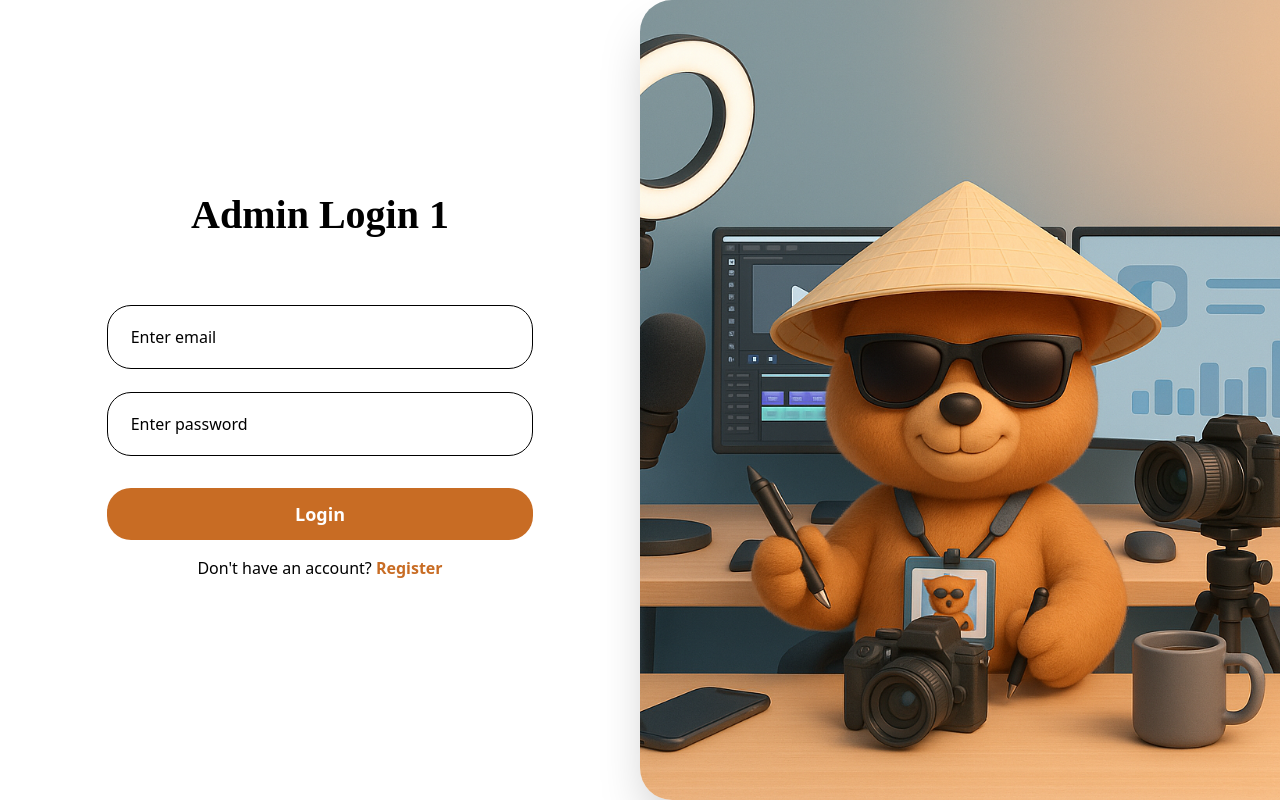
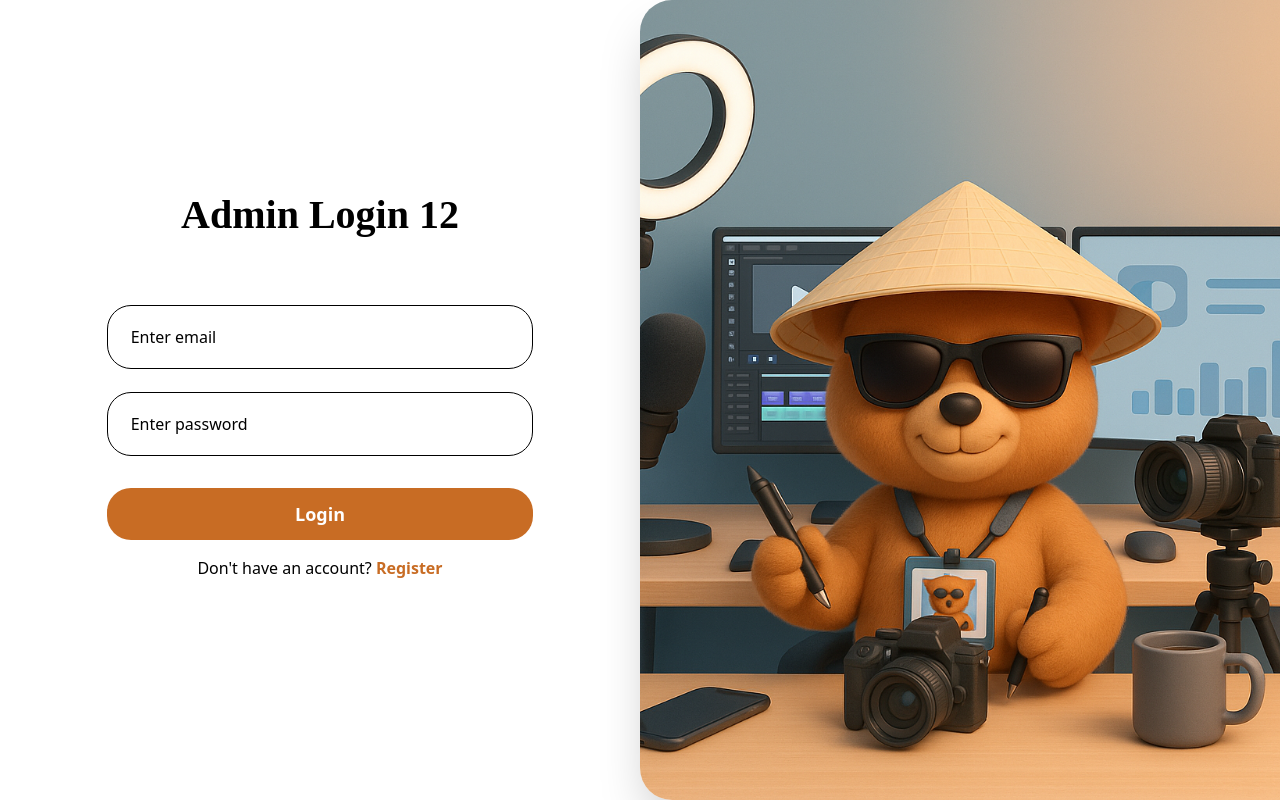
Before and after one commit to mJota666/intern-admin-frontend, a React (Vite) app: page /login in a window 1280 px wide. Built offline with nearby package versions, Linux system fonts and the light colour scheme; a web font is replaced by a local one.

Commit message:
ADMIN FE, test CI/CD

```diff
--- a/src/pages/authentications/Login.tsx
+++ b/src/pages/authentications/Login.tsx
@@ -36,7 +36,7 @@ export default function Login() {
         <div className="w-2/3 h-2/3  flex flex-col justify-center items-center ">
           {/* Header Field */}
           <h1 className="w-full h-1/3 flex text-[40px] justify-center items-center font-bold font-playwrite ">
-            Admin Login 1
+            Admin Login 12
           </h1>
           <div className="w-full h-3/4 ">
             <form
```
